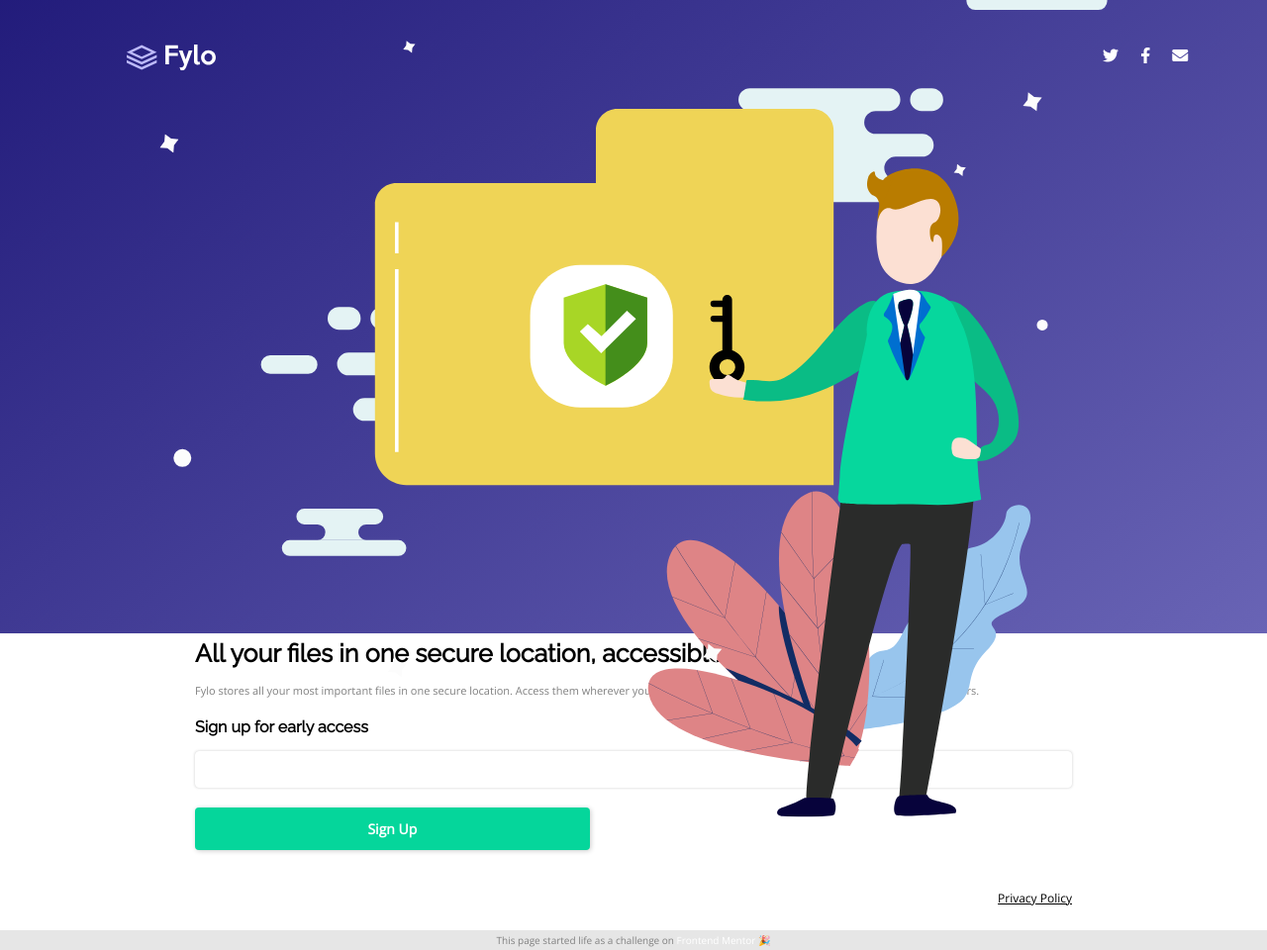
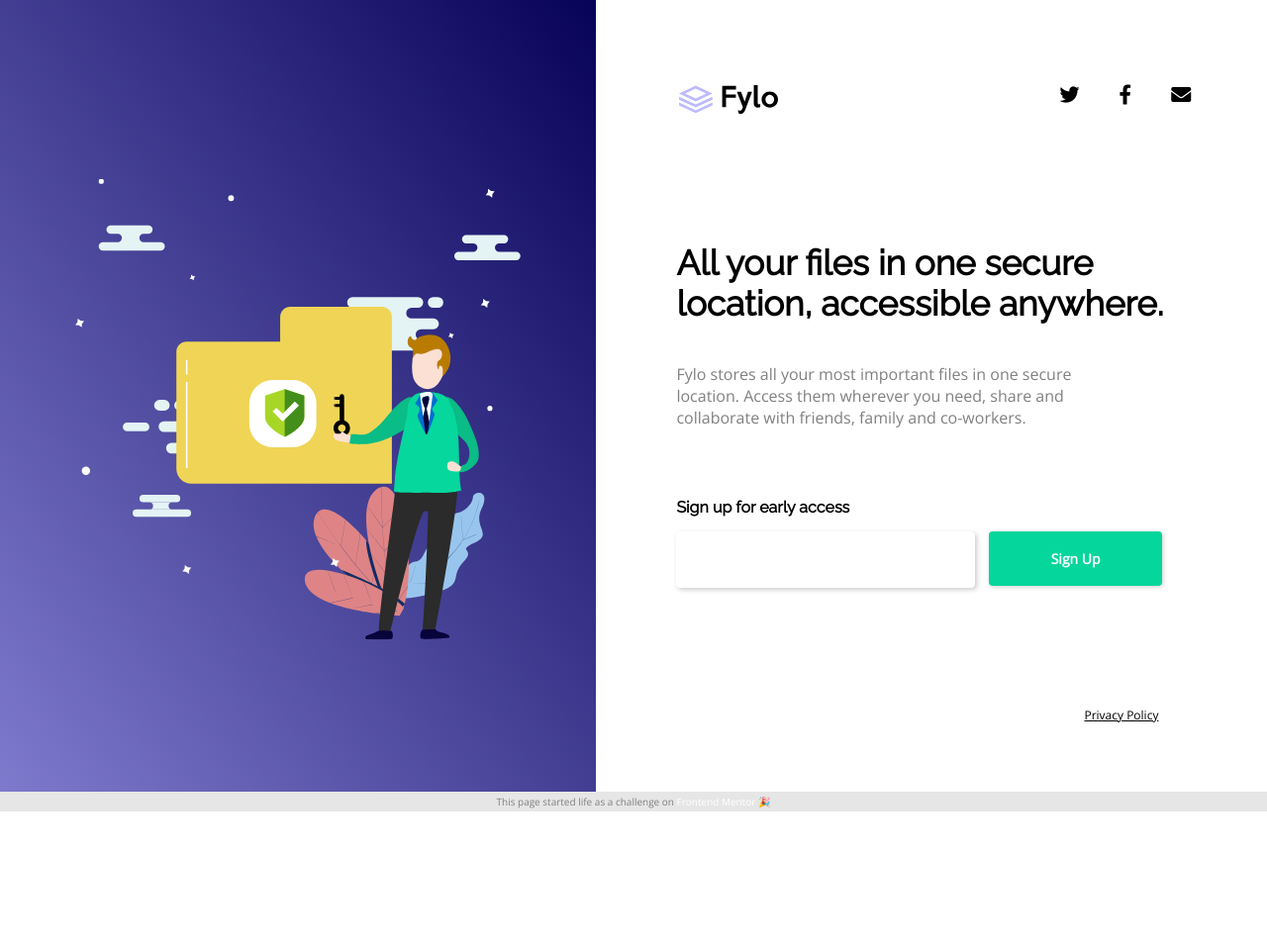
Before and after one commit to AbdulrhmanJo/Fylo, a plain HTML site: page LandingPage/index.html in a window 1280 px wide. Shown: the whole page at 99% size. After the commit the page ends 820 px from the top, so only its background shows below. Drawn offline with nearby package versions, Linux system fonts and the light colour scheme.

Commit message:
fully responsive landing page, done it

```diff
--- a/LandingPage/index.html
+++ b/LandingPage/index.html
@@ -21,7 +21,7 @@
   <div class="container">
     <header class="showcase">
 
-      <div class="sowcase-top">
+      <div class="showcase-top">
         <div class="logo">
           <a href="#">
             <svg viewBox="0 0 120 55" xmlns="http://www.w3.org/2000/svg" xmlns:xlink="http://www.w3.org/1999/xlink"
@@ -59,7 +59,6 @@
         <img src="./images/illustration-main.svg" alt="main-Illustration">
       </div>
     </header>
-
     <section class="content">
       <h1>All your files in one secure location, accessible anywhere.</h1>
       <p class="desc">Fylo stores all your most important files in one secure location. Access them wherever you
--- a/LandingPage/style.css
+++ b/LandingPage/style.css
@@ -47,6 +47,7 @@ img {
 .showcase-top {
   position: relative;
   height: 90px;
+  top: 5%;
 }
 
 .logo {
@@ -139,33 +140,112 @@ input[type="email"] {
 }
 
 /* tablet version */
-@media screen and (min-width: 560px) and (max-width: 900px){
-    .showcase{
-        background: linear-gradient(to bottom right,hsl(243, 94%, 18%),hsl(243, 45%, 64%));
+@media screen and (min-width: 540px) and (max-width: 1000px) {
+  .showcase {
+    background: linear-gradient(
+      to bottom right,
+      hsl(243, 94%, 18%),
+      hsl(243, 45%, 64%)
+    );
     margin-bottom: 40px;
   }
-    .logo{
+  .logo {
     width: 100px;
   }
-    .social-icon{
+  .social-icon {
     width: 130px;
   }
 
-    .social-icon li{
+  .social-icon li {
     font-size: 20px;
   }
 
   .showcase-img {
-        width: 70%;
+    width: 60%;
     top: 57%;
   }
 
-    .content{
+  .content {
     width: 60%;
   }
 }
 
+/* desktop version */
+@media screen and (min-width: 1000px) {
+  .container {
+    display: flex;
+    flex-wrap: wrap;
+  }
+  .showcase {
+    background: linear-gradient(
+      to top right,
+      hsl(243, 45%, 64%),
+      hsl(243, 94%, 18%)
+    );
+    width: 47%;
+    height: 100vh;
+  }
+  .showcase-top {
+    left: 100%;
 
-@media screen and (min-width: 900px){
+    top:10%;
+  }
+
+  .logo{
+      left: 14%;
+      width: 100px;
+  }
+
+  .fylo-word{
+      fill: black;
+  }
+  .social-icon{
+      right: 0;
+      width: 50%;
+      text-align: end;
+  }
+  li a {
+      color: black;
+      font-size: 20px;
+      padding-left: 18px;
+  }
+
+  .content {
+    width: 40%;
+    position: absolute;
+    top: 30%;
+    right: 7%;
+  }
+
+  .desc{
+      margin: 40px 80px 70px 0;
+      font-size: 16px;
+  }
+
+  h1 {
+    font-size: 35px;
+  }
+
+  footer {
+    width: 100%;
 
   }
+
+  input[type="email"] {
+    width: 60%;
+    padding: 20px 10px;
+    box-shadow: 2px 2px 5px 0px rgba(0, 0, 0, 0.2);
+    margin-right: 10px;
+  }
+
+  .btn {
+    padding: 18px 5px;
+    width: 35%;
+  }
+
+  .priv{
+      margin-top: 100px;
+      padding-right: 15px;
+  }
+
+}
```
Lines whose indentation alone changed are shown as unchanged.
